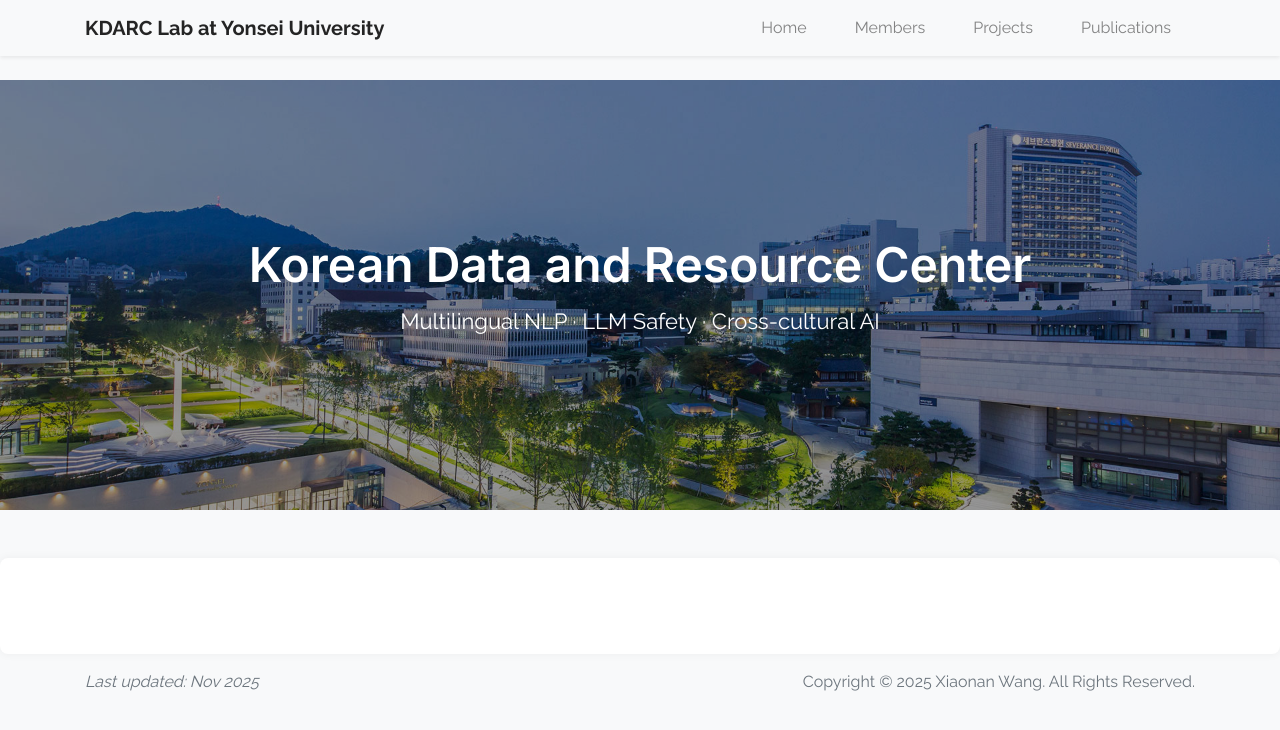
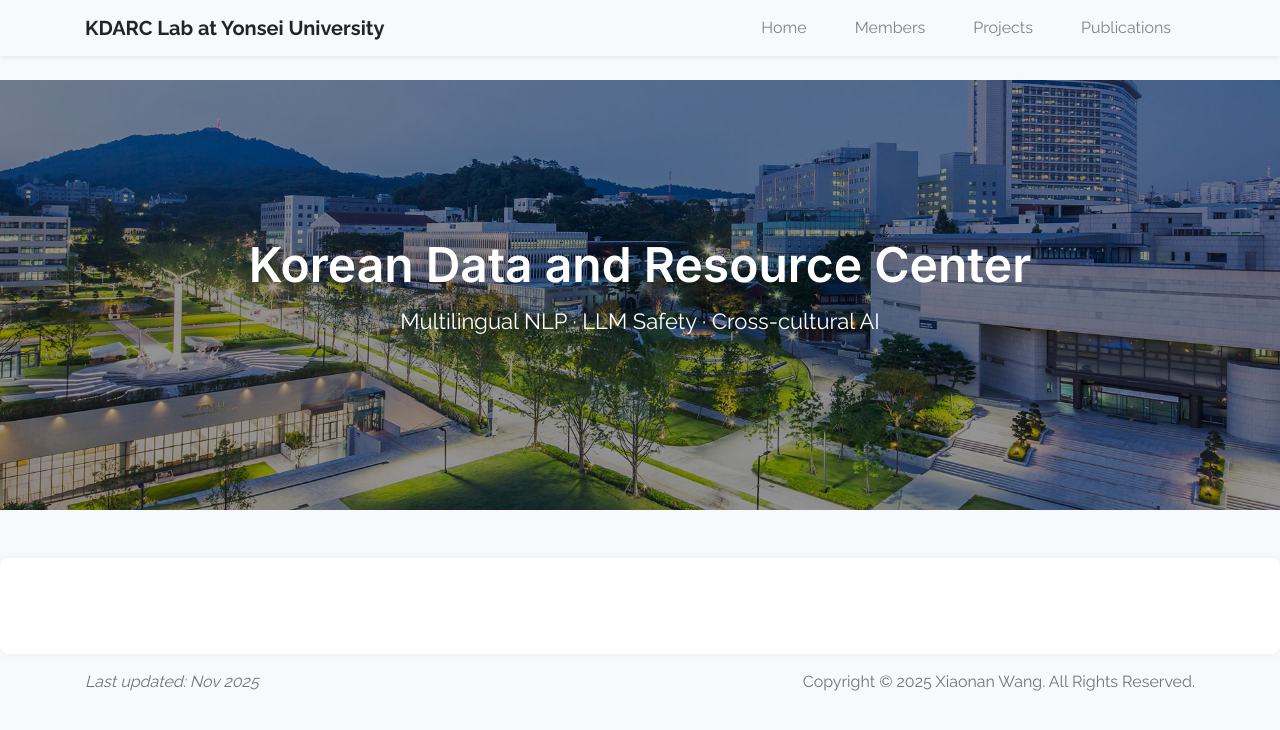
Before and after one commit to wangxiaonan-git/kdarc-lab, a Jekyll site: the page built from index.html, in a window 1280 px wide. Shown: the top 730 px of the page. Built offline with Jekyll 4.4.1, drawn with Linux system fonts in a browser that asks for light colours.

Commit message:
Update default.html

```diff
--- a/_layouts/default.html
+++ b/_layouts/default.html
@@ -25,7 +25,7 @@
   height: 430px;
   background-image: url('/kdarc-lab/assets/images/background/background1.jpg');
   background-size: cover;
-  background-position: top;   /* ←改这里！改成 top */
+  background-position: center 25%;
   background-repeat: no-repeat;
   position: relative;
   display: flex;
```
